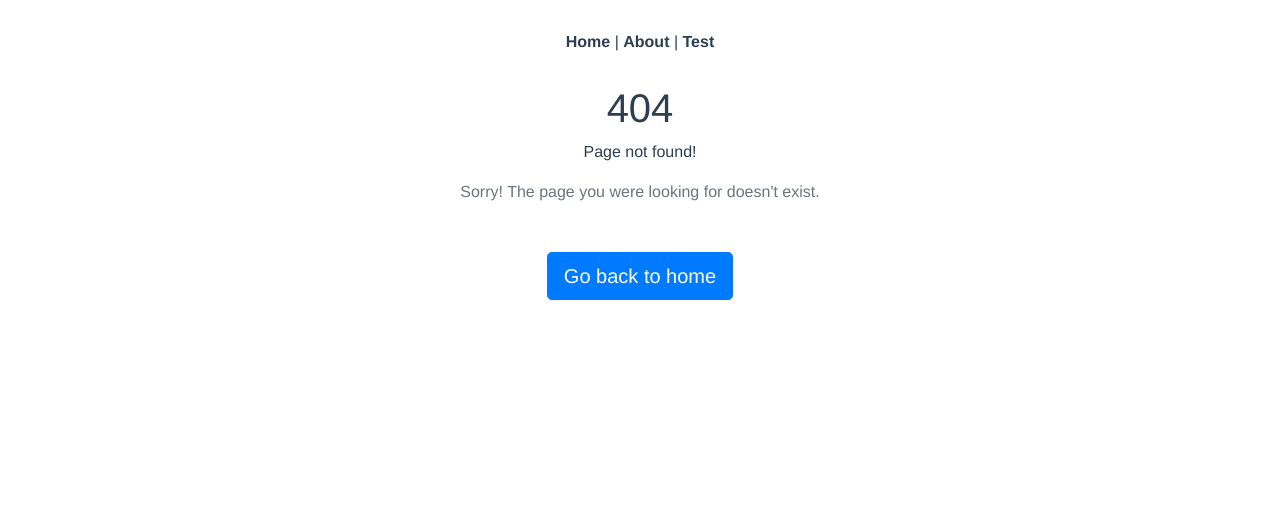
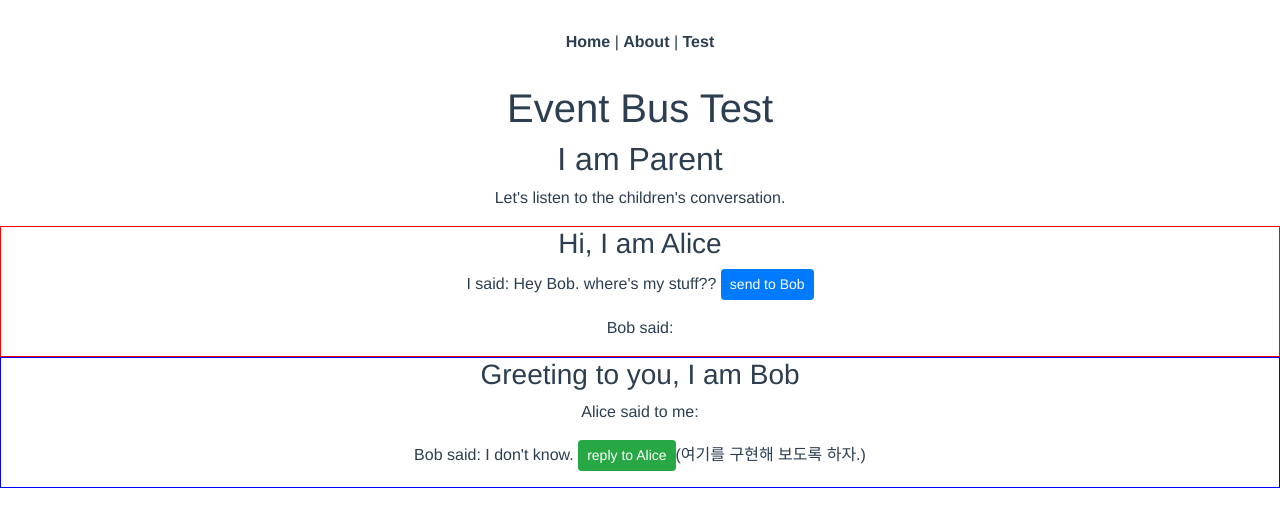
Before and after one commit to leegandhi18/vue-practice, a Vue app: page /test-family/event-bus in a window 1280 px wide. Before the commit this address had no page. Shown: the top 526 px of the page. Built offline with nearby package versions, Linux system fonts and the light colour scheme.

Commit message:
vue eventBus test

```diff
--- a/src/router/index.js
+++ b/src/router/index.js
@@ -66,6 +66,10 @@ const routes = [
     component: () => import('../views/family/emit/Parent.vue')
   },
   {
+    path: '/test-family/event-bus',
+    component: () => import('../views/family/eventBus/Parent.vue')
+  },
+  {
     path: '*', // NotFound 설정을 위한 path('*')는 반드시 맨 하단에 위치 해야 한다.
     component: () => import('../components/NotFound.vue')
   }
--- /dev/null
+++ b/src/views/family/eventBus/Child1.vue
@@ -0,0 +1,28 @@
+<template>
+  <div>
+    <h3>Hi, I am Alice</h3>
+    <p>
+      I said: Hey Bob. where's my stuff??
+      <b-button size="sm" variant="primary" @click="whatIsaid">send to Bob</b-button>
+    </p>
+    <p>Bob said:</p>
+  </div>
+</template>
+
+<script>
+import { EventBus } from './eventBus'
+
+export default {
+  data() {
+    return {
+      count: 0
+    }
+  },
+  methods: {
+    whatIsaid: function () {
+      this.count += 1
+      EventBus.$emit('aliceSaid', `Give me my stuff ! x ${this.count}`)
+    }
+  }
+}
+</script>
--- /dev/null
+++ b/src/views/family/eventBus/Child2.vue
@@ -0,0 +1,27 @@
+<template>
+  <div>
+    <h3>Greeting to you, I am Bob</h3>
+    <p>Alice said to me: {{ aliceMessage }}</p>
+    <p>
+      Bob said: I don't know. <b-button size="sm" variant="success">reply to Alice</b-button>(여기를 구현해 보도록
+      하자.)
+    </p>
+  </div>
+</template>
+
+<script>
+import { EventBus } from './eventBus'
+
+export default {
+  data() {
+    return {
+      aliceMessage: ''
+    }
+  },
+  created() {
+    EventBus.$on('aliceSaid', message => {
+      this.aliceMessage = message
+    })
+  }
+}
+</script>
--- /dev/null
+++ b/src/views/family/eventBus/Parent.vue
@@ -0,0 +1,28 @@
+<template>
+  <div>
+    <h1>Event Bus Test</h1>
+    <h2>I am Parent</h2>
+    <p>Let's listen to the children's conversation.</p>
+    <div style="border: 1px solid red">
+      <alice />
+    </div>
+    <div style="border: 1px solid blue">
+      <bob />
+    </div>
+  </div>
+</template>
+
+<script>
+import Alice from './Child1.vue'
+import Bob from './Child2.vue'
+
+export default {
+  components: {
+    Alice,
+    Bob
+  },
+  data() {
+    return {}
+  }
+}
+</script>
--- /dev/null
+++ b/src/views/family/eventBus/eventBus.js
@@ -0,0 +1,3 @@
+import Vue from 'vue'
+
+export const EventBus = new Vue()
```
